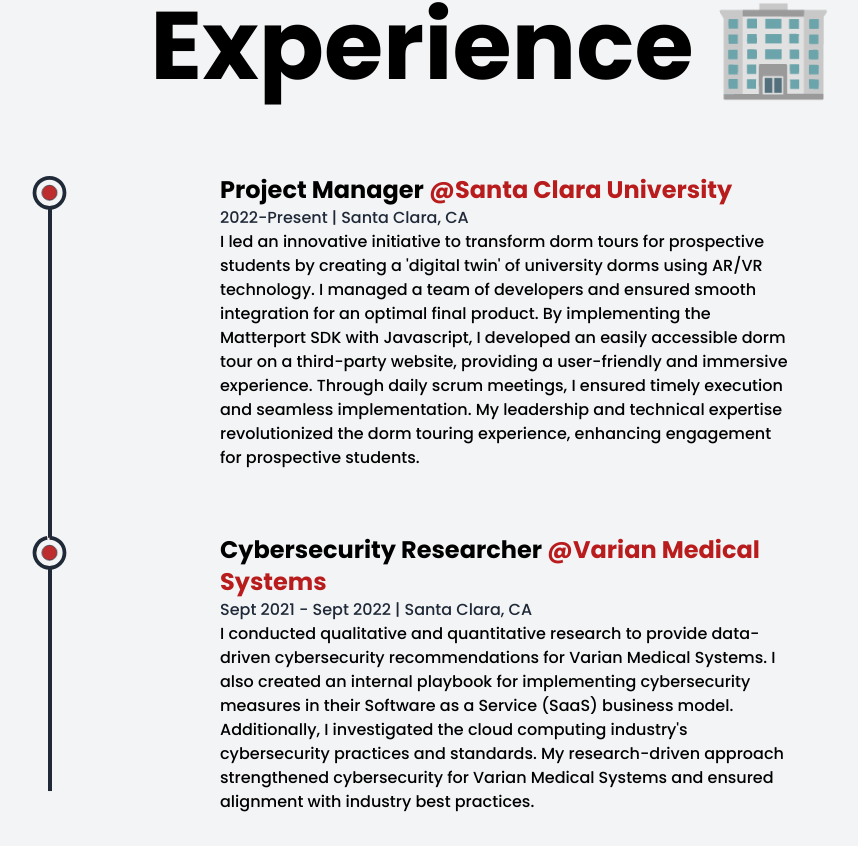
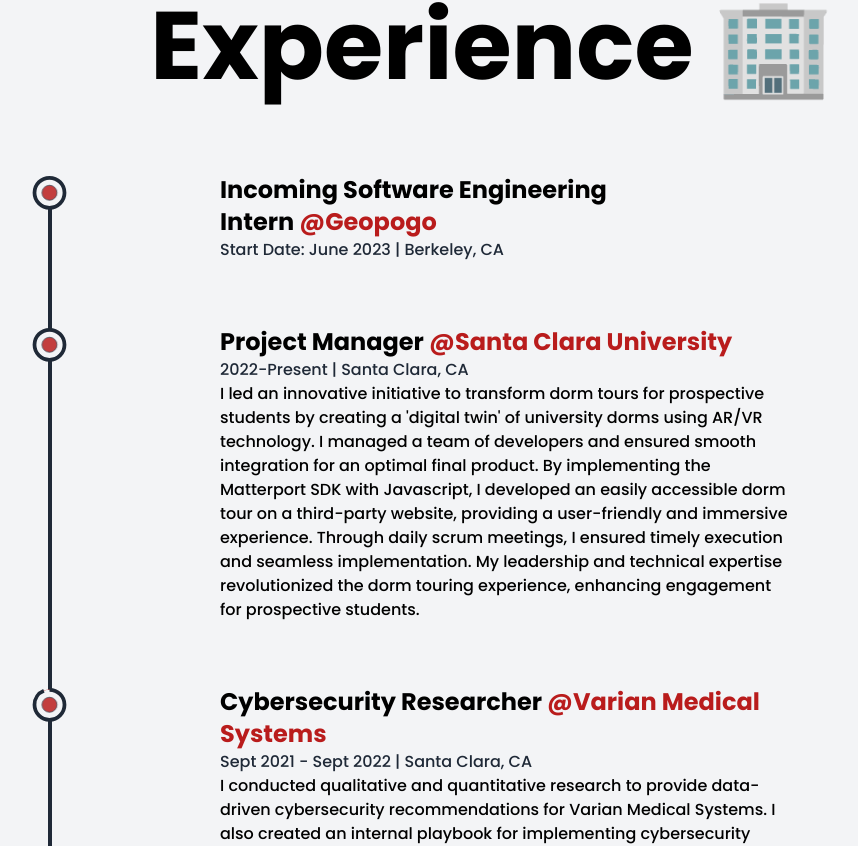
Before and after one commit to kianxm/portfolio, a React (Create React App) app: page / in a window 1280 px wide. Shown: the part 1730-2576 px from the top of the page, without its empty margins (148-1006 px from the left). Built offline with nearby package versions, Linux system fonts and the light colour scheme; a web font is replaced by a local one.

Commit message:
minor changes

```diff
--- a/src/components/Experience.jsx
+++ b/src/components/Experience.jsx
@@ -54,6 +54,14 @@
         />
         <ul className="w-full flex flex-col items-start justify-between ml-4 xs:ml-0">
           <Details
+            position="Incoming Software Engineering Intern"
+            company="Geopogo"
+            companyLink="https://www.geopogoar.com"
+            time="Start date: June 2023"
+            address="Berkeley, CA"
+            work=""
+          />
+          <Details
             position="Project Manager"
             company="Santa Clara University"
             companyLink="https://www.scu.edu"
--- a/src/components/Projects.jsx
+++ b/src/components/Projects.jsx
@@ -2,6 +2,7 @@
 import stpraiImage from "../images/stprai.png";
 import dormImage from "../images/scudormtours.png";
 import dormRender from "../images/dormdevicerender.png";
+import chessImg from "../images/chessimg.webp";
 import { BsCodeSlash } from "react-icons/bs";
 import { ImCodepen } from "react-icons/im";
 
@@ -31,14 +32,14 @@
     },
     {
       id: 3,
-      name: "VR Dorm Tours",
-      image: dormRender,
+      name: "Chess AI",
+      image: chessImg,
       description:
-        "Enabling prospective students at Santa Clara University to experience dorm life and sociality with Matterport technology.",
-      languages: ["React", "Matterport"],
-      demoLink: "https://scudormtours.vercel.app/",
-      codeLink: "https://github.com/kianxm/dorm-tours",
-      alt: "vr-dorm-tours",
+        "Reengineered Chess from scratch with an AI opponent utilizing alpha-beta pruning and nega-max algorithms.",
+      languages: ["Python"],
+      demoLink: "",
+      codeLink: "https://github.com/kianxm/chessAI",
+      alt: "chess",
     },
   ];
 
--- a/src/pages/Home.jsx
+++ b/src/pages/Home.jsx
@@ -15,7 +15,7 @@
       <About />
       <SocialLinks />
       <Experience />
-      <Portfolio />
+      {/* <Portfolio /> */}
       <Projects />
       {/* <Footer /> */}
     </>
```
Also changed, not shown: src/images/chessimg.webp (added).
